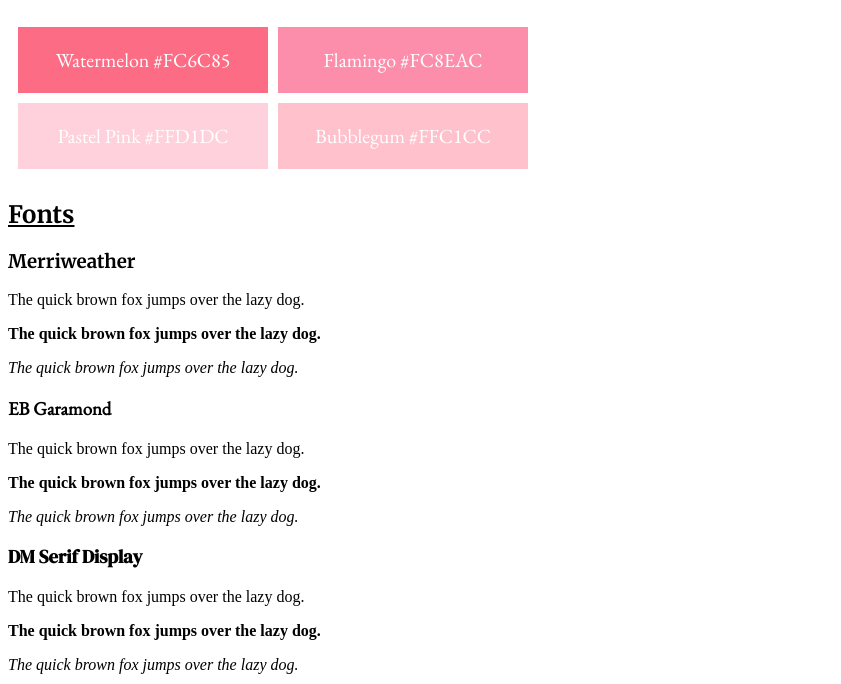
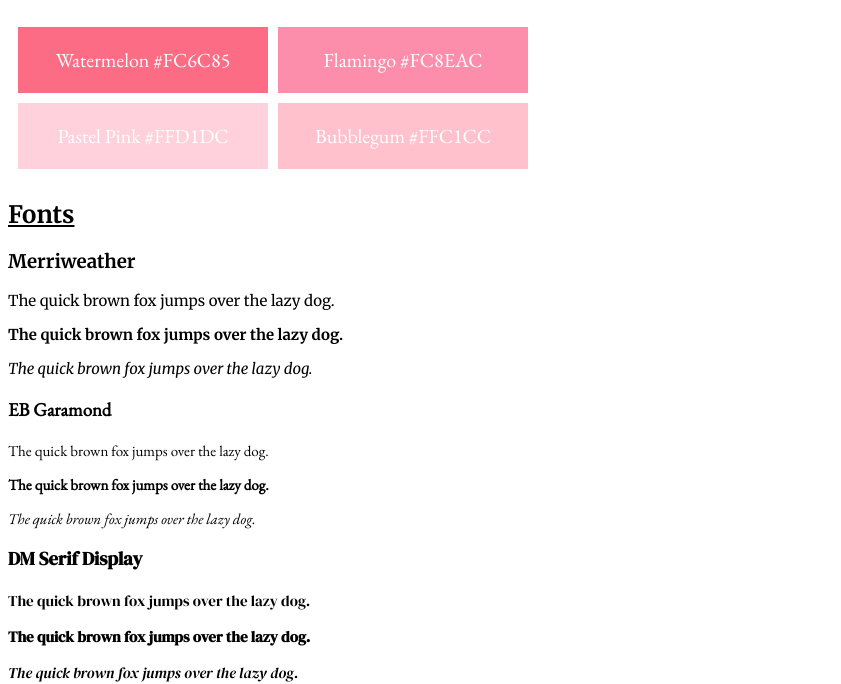
Before and after one commit to sienaschipke/WebsiteDesignSystem, a plain HTML site: page starting/index.html in a window 1280 px wide. Shown: the part 117-801 px from the top of the page, without its empty margins (0-841 px from the left). Drawn offline with nearby package versions, Linux system fonts and the light colour scheme.

Commit message:
finished docs

```diff
--- a/starting/index.html
+++ b/starting/index.html
@@ -28,17 +28,23 @@
         </table>
     <h2>Fonts</h2>
         <h3 class="font1">Merriweather</h3>
+            <div class="font1">
                 <p class="ex1">The quick brown fox jumps over the lazy dog.</p>
                 <p class="ex2">The quick brown fox jumps over the lazy dog.</p>
                 <p class="ex3">The quick brown fox jumps over the lazy dog.</p>
+            </div>
        <h3 class="font2">EB Garamond</h3>
+            <div class="font2">
                 <p class="ex1">The quick brown fox jumps over the lazy dog.</p>
                 <p class="ex2">The quick brown fox jumps over the lazy dog.</p>
                 <p class="ex3">The quick brown fox jumps over the lazy dog.</p>
+            </div>
        <h3 class="font3">DM Serif Display</h3>
+            <div class="font3">
                 <p class="ex1">The quick brown fox jumps over the lazy dog.</p>
                 <p class="ex2">The quick brown fox jumps over the lazy dog.</p>
                 <p class="ex3">The quick brown fox jumps over the lazy dog.</p>
+            </div>
     <h2>Text Styles</h2>
     <h3 class="main">H1: Main page heading</h1>
        <ul>
--- a/starting/styles.css
+++ b/starting/styles.css
@@ -76,16 +76,27 @@ table {
     font-family: "Merriweather";
 }
 
-h1.font1 > p {
-    font-family: "Merriweather";
+.font1 p {
+    font-family: "Merriweather", serif;
+    font-size: 15px;
 }
 
 .font2 {
     font-family: "EB Garamond";
 }
 
+.font2 p {
+    font-family: "EB Garamond", serif;
+    font-size: 15px;
+}
+
 .font3 {
     font-family: "DM Serif Display";
+}
+
+.font3 p {
+    font-family: "DM Serif Display", serif;
+    font-size: 15px;
 }
 
 .ex2 {
```
Also changed, not shown: 2 other files. Lines whose indentation alone changed are shown as unchanged.
